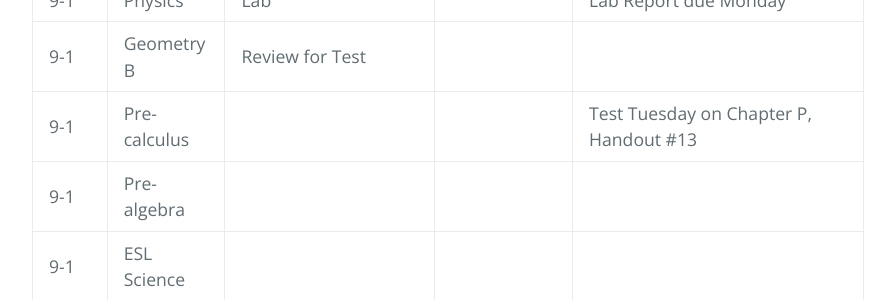
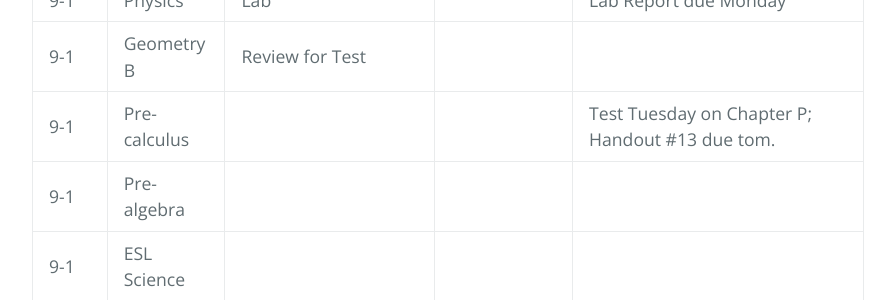
Before and after one commit to gpayoo/gpayoo, a Jekyll site: the page built from index.md, in a window 1280 px wide and 900 px high, scrolled down 982 px. Shown: the part 159-459 px from the top of the window, without its empty margins (192-1087 px from the left). Built offline with Jekyll 4.4.1, drawn with Linux system fonts in a browser that asks for light colours; our own code applies the rules of GitHub Pages for plain Markdown files.

Commit message:
Update index.md

```diff
--- a/index.md
+++ b/index.md
@@ -16,7 +16,7 @@ layout: default
 | 8-31 | ESL Science |  |  |
 | 9-1 | Physics | Lab | | Lab Report due Monday
 | 9-1 | Geometry B | Review for Test | |  |
-| 9-1 | Pre-calculus |  |  | Test Tuesday on Chapter P, Handout #13
+| 9-1 | Pre-calculus |  |  | Test Tuesday on Chapter P; Handout #13 due tom.
 | 9-1 | Pre-algebra || | |
 | 9-1 | ESL Science |  |  |
 | 9-4 | Physics |  | |
```
